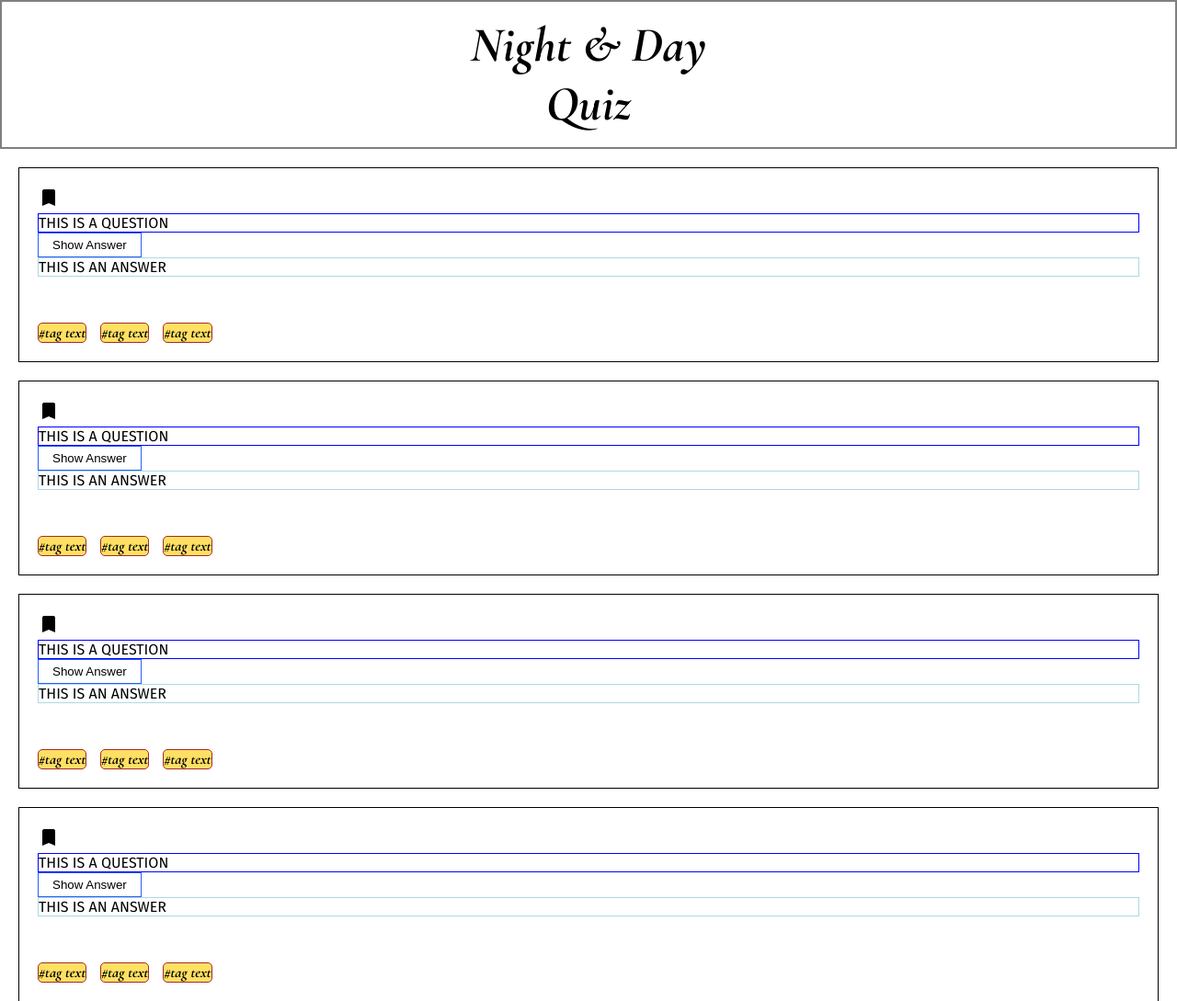
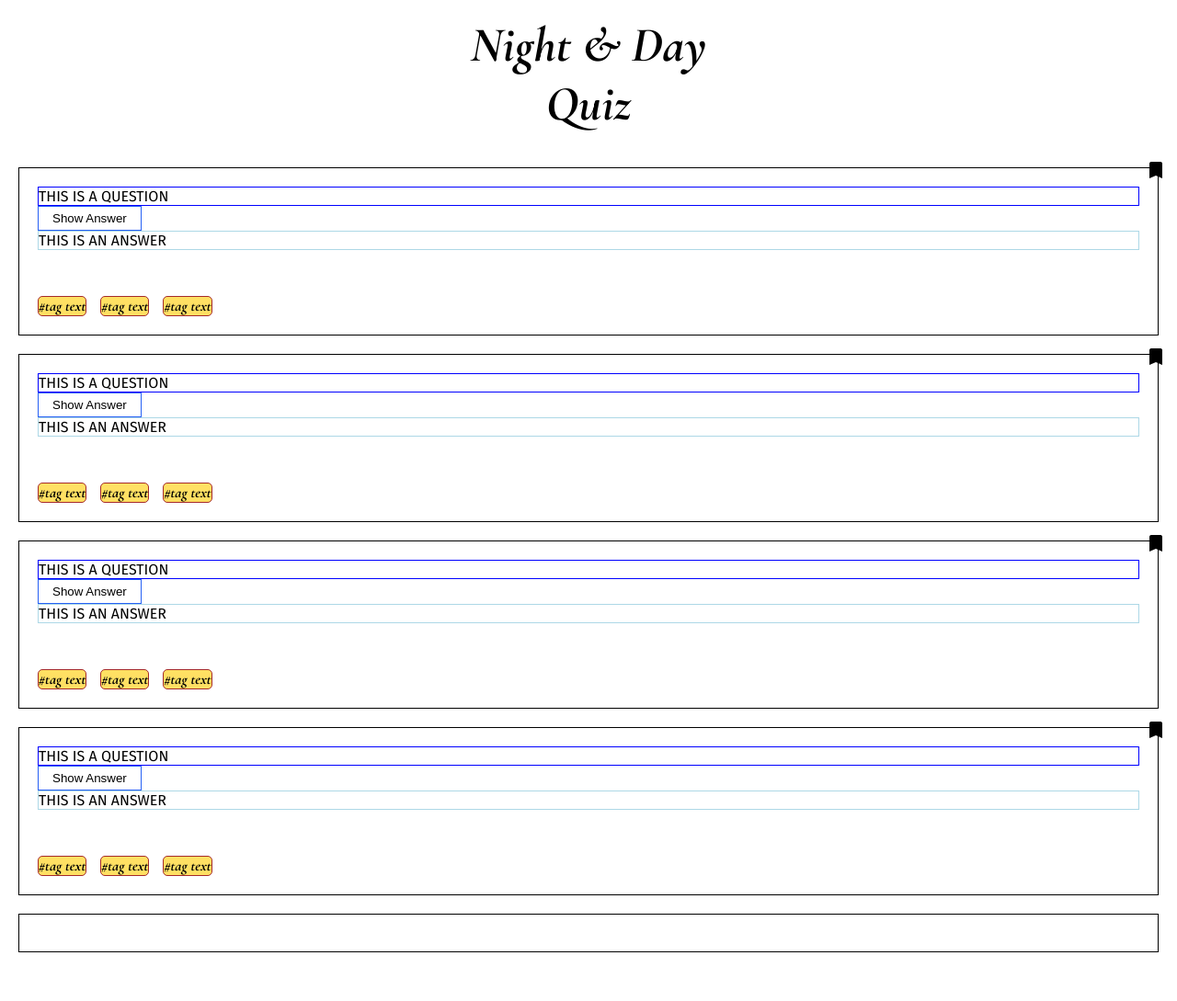
Before and after one commit to RichardBeindorf/Quiz-App, a plain HTML site: page bookmarks/bookmark-page.html in a window 1280 px wide. Shown: the top 1089 px of the page at 92% size. After the commit the page ends 1056 px from the top, so only its background shows below. Drawn offline with nearby package versions, Linux system fonts and the light colour scheme.

Commit message:
kein Plan

```diff
--- a/bookmarks/bookmark.css
+++ b/bookmarks/bookmark.css
@@ -18,10 +18,11 @@ header {
     font-size: 20pt;
     text-align: center;
     padding: 15px;
-    border: 2px solid grey;
+    border: 2px solid rgb(255, 255, 255);
 }
 
 .card {
+    position: relative;
     padding: 20px;
     margin: 20px;
     border: 1px solid black;
@@ -62,9 +63,12 @@ a {
 }
 
 .material-symbols-outlined {
-  font-variation-settings:
-  'FILL' 1,
-  'wght' 400,
-  'GRAD' 0,
-  'opsz' 24
+    position: absolute;
+    top: -10px;
+    right: -10px;
+    font-variation-settings:
+    'FILL' 1,
+    'wght' 400,
+    'GRAD' 0,
+    'opsz' 24;
 }
--- a/index.css
+++ b/index.css
@@ -62,6 +62,9 @@ a {
 }
 
 .material-symbols-outlined {
+    position: absolute;
+    top: -10px;
+    right: -10px;
     font-variation-settings:
     'FILL' 0,
     'wght' 400,
```
